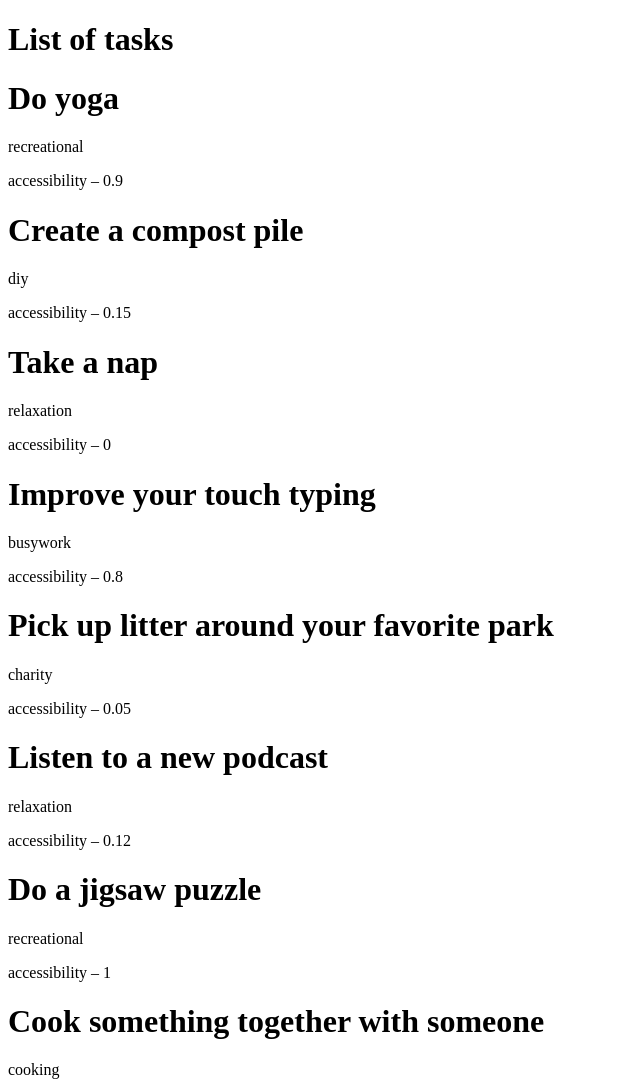
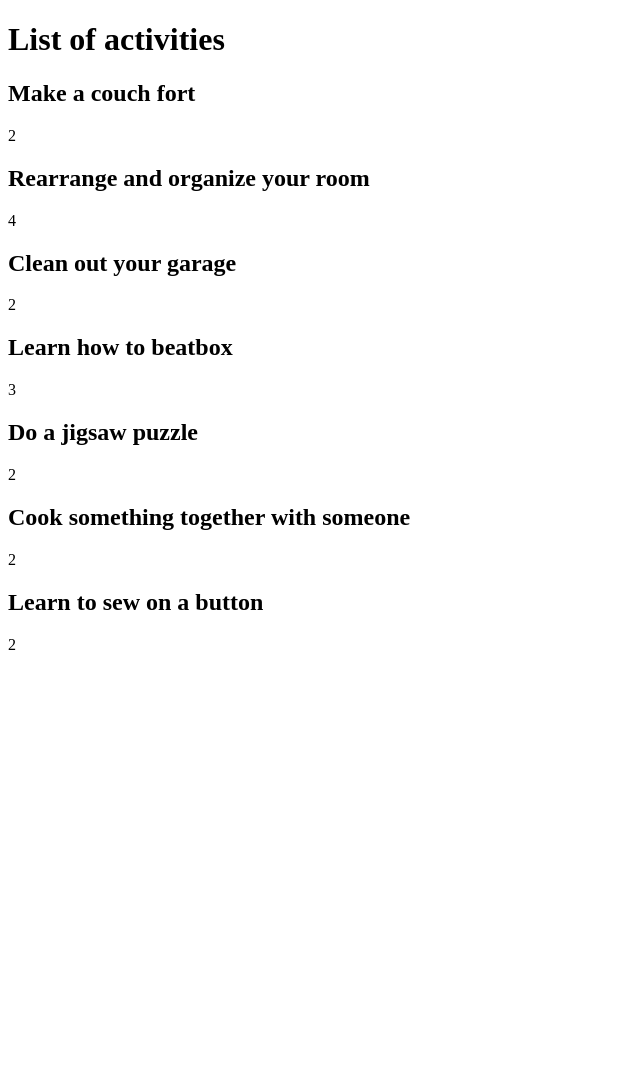
Before and after one commit to MagdK/get-post, a plain HTML site: page frontend/index.html in a window 1280 px wide. Shown: the top 1082 px of the page, without its empty margins (0-640 px from the left). After the commit the page ends 800 px from the top, so only its background shows below. Drawn offline with Linux system fonts and the light colour scheme.

Commit message:
Update json data file, filter on participants and list activities that has more than 1 participant

```diff
--- a/frontend/index.html
+++ b/frontend/index.html
@@ -8,7 +8,7 @@
 	<title>Tasks to complete</title>
 </head>
 <body>
-	<h1>List of tasks</h1>
+	<h1>List of activities</h1>
 	<div id="root"></div>
 </body>
 </html>
--- a/frontend/pub/data.json
+++ b/frontend/pub/data.json
@@ -4,64 +4,64 @@
     "button": "details",
     "cards": [
         {
-            "activity": "Do yoga",
+            "activity": "Make a couch fort",
             "type": "recreational",
-            "participants": 1,
-            "price": 0,
+            "participants": 2,
+            "price": 30,
             "link": "",
-            "key": "4688012",
-            "accessibility": 0.9
-        },
-        {
-            "activity": "Create a compost pile",
-            "type": "diy",
-            "participants": 1,
-            "price": 0,
+            "key": "2352669",
+            "accessibility": 0.08
+          },
+          {
+            "activity": "Rearrange and organize your room",
+            "type": "busywork",
+            "participants": 4,
+            "price": 10,
             "link": "",
-            "key": "8631548",
+            "key": "6197243",
             "accessibility": 0.15
         },
         {
-            "activity": "Take a nap",
-            "type": "relaxation",
+            "activity": "Clean out your garage",
+            "type": "busywork",
+            "participants": 2,
+            "price": 50,
+            "link": "",
+            "key": "7023703",
+            "accessibility": 0.1
+        },
+        {
+            "activity": "Learn how to beatbox",
+            "type": "recreational",
+            "participants": 3,
+            "price": 150,
+            "link": "https://en.wikipedia.org/wiki/Beatboxing",
+            "key": "8731710",
+            "accessibility": 1
+        },
+        {
+            "activity": "Resolve a problem you've been putting off",
+            "type": "busywork",
             "participants": 1,
-            "price": 0,
+            "price": 290,
             "link": "",
-            "key": "6184514",
+            "key": "9999999",
             "accessibility": 0
         },
         {
-            "activity": "Improve your touch typing",
-            "type": "busywork",
-            "participants": 1,
-            "price": 0,
-            "link": "https://en.wikipedia.org/wiki/Touch_typing",
-            "key": "2526437",
-            "accessibility": 0.8
-        },
-        {
-            "activity": "Pick up litter around your favorite park",
+            "activity": "Donate blood at a local blood center",
             "type": "charity",
             "participants": 1,
-            "price": 0,
-            "link": "",
-            "key": "4894697",
-            "accessibility": 0.05
-        },
-        {
-            "activity": "Listen to a new podcast",
-            "type": "relaxation",
-            "participants": 1,
-            "price": 0.05,
-            "link": "",
-            "key": "4124860",
-            "accessibility": 0.12
+            "price": 20,
+            "link": "https://www.redcross.org/give-blood",
+            "key": "6509779",
+            "accessibility": 0.35
         },
         {
             "activity": "Do a jigsaw puzzle",
             "type": "recreational",
-            "participants": 1,
-            "price": 0.1,
+            "participants": 2,
+            "price": 40,
             "link": "https://en.wikipedia.org/wiki/Jigsaw_puzzle",
             "key": "8550768",
             "accessibility": 1
@@ -70,7 +70,7 @@
             "activity": "Cook something together with someone",
             "type": "cooking",
             "participants": 2,
-            "price": 0.3,
+            "price": 60,
             "link": "",
             "key": "1799120",
             "accessibility": 0.8
@@ -88,7 +88,7 @@
             "activity": "Conquer one of your fears",
             "type": "recreational",
             "participants": 1,
-            "price": 0.1,
+            "price": 120,
             "link": "",
             "key": "8344539",
             "accessibility": 0.1
@@ -96,8 +96,8 @@
         {
             "activity": "Learn to sew on a button",
             "type": "education",
-            "participants": 1,
-            "price": 0.05,
+            "participants": 2,
+            "price": 15,
             "link": "",
             "key": "8731971",
             "accessibility": 0.1
--- a/frontend/pub/script.js
+++ b/frontend/pub/script.js
@@ -10,34 +10,39 @@
     return cardsHTML.join("")
 }; */
 
-function pageContent(tasks) {
+function pageContent(activities) {
     let myStr = ""
 
-    for(let task of tasks) {
+    for(let activity of activities) {
+        if (activity.participants > 1) {
+
             myStr = myStr.concat(
                 `
                 <div>
-                <h1>${task.activity}</h1>
-                <p>${task.type}</p>
-                <p>accessibility – ${task.accessibility}</p>
+                    <h2>${activity.activity}</h2>
+                    <p>${activity.participants}</p>
                 </div>
         `
             )
         }
+
+    }
     return myStr
 }
 
-async function fetchTask() {
-    const taskData = await fetch(`http://127.0.0.1:9000/pub/data.json`);
+// fetch data from json file
+async function fetchActivity() {
+    const activityData = await fetch(`http://127.0.0.1:9000/pub/data.json`);
 
-    return taskData.json();
+    return activityData.json();
 }
 
+//load event function
 async function loadEvent() {
-    const tasks = await fetchTask();
+    const activities = await fetchActivity();
 
     const rootElement = document.getElementById("root")
-    rootElement.innerHTML = pageContent(tasks.cards);
+    rootElement.innerHTML = pageContent(activities.cards);
 }
 
 window.addEventListener("load", loadEvent)
```
Lines whose indentation alone changed are shown as unchanged.
